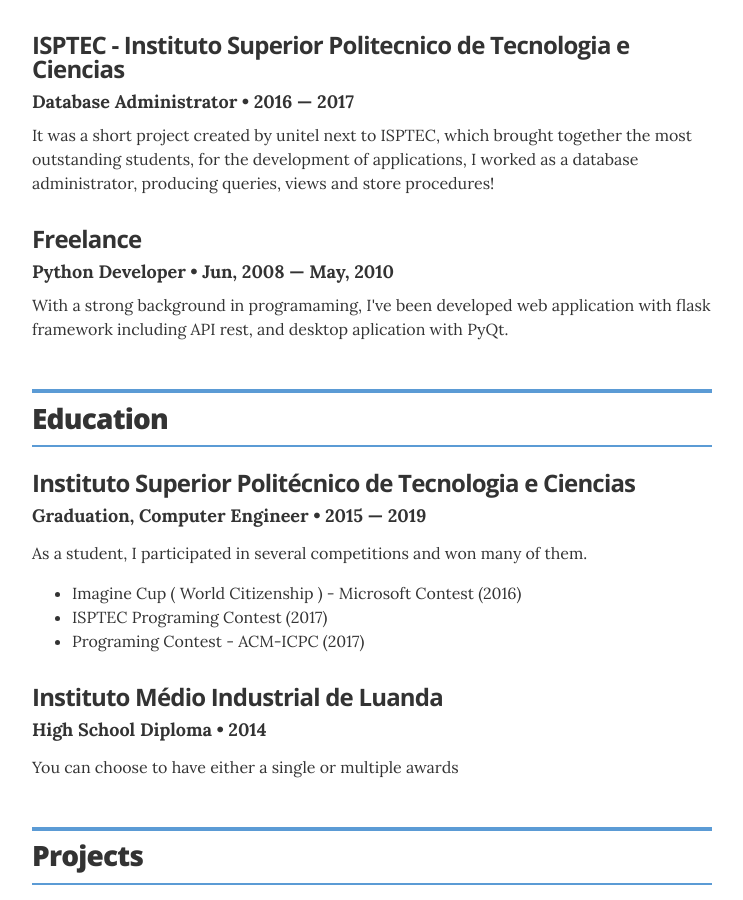
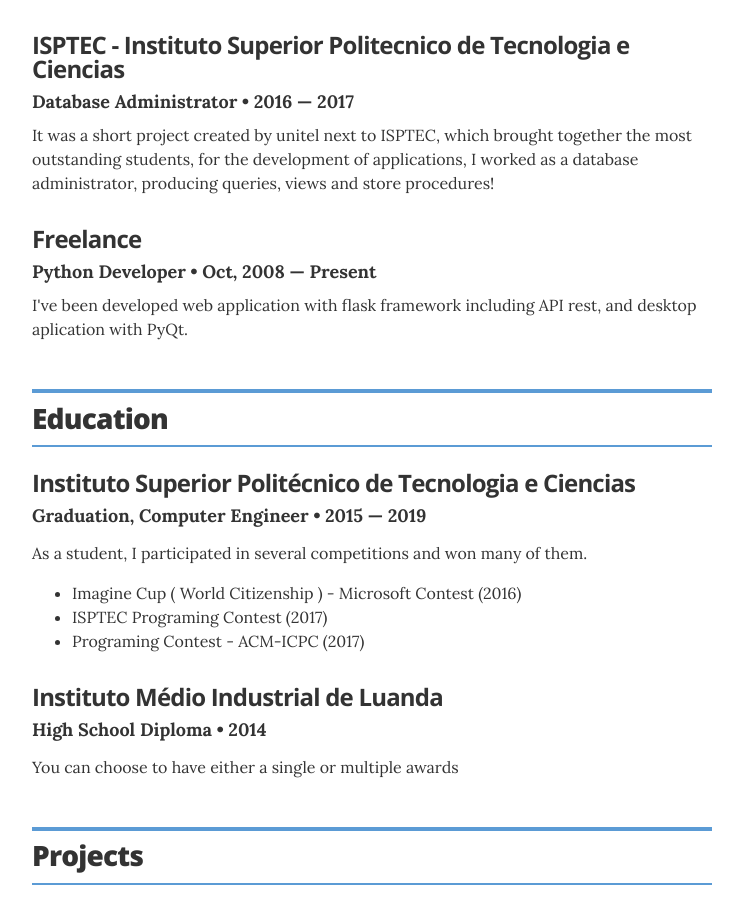
Before and after one commit to joselluis7/joselluis7.github.io, a Jekyll site: the page built from index.html, in a window 1280 px wide and 900 px high, scrolled down 816 px. Shown: the whole window, without its empty margins (268-1011 px from the left). Built offline with Jekyll 4.4.1, drawn with Linux system fonts in a browser that asks for light colours.

Commit message:
adjust freelance experience

```diff
--- a/_data/experience.yml
+++ b/_data/experience.yml
@@ -15,5 +15,5 @@
 # Communications Coordinator
 - company: Freelance
   position: Python Developer
-  duration:   Jun, 2008  &mdash; May, 2010
-  summary: With a strong background in programaming, I've been developed web application with flask framework including API rest, and desktop aplication with PyQt.
+  duration:   Oct, 2008  &mdash; Present
+  summary: I've been developed web application with flask framework including API rest, and desktop aplication with PyQt.
```
